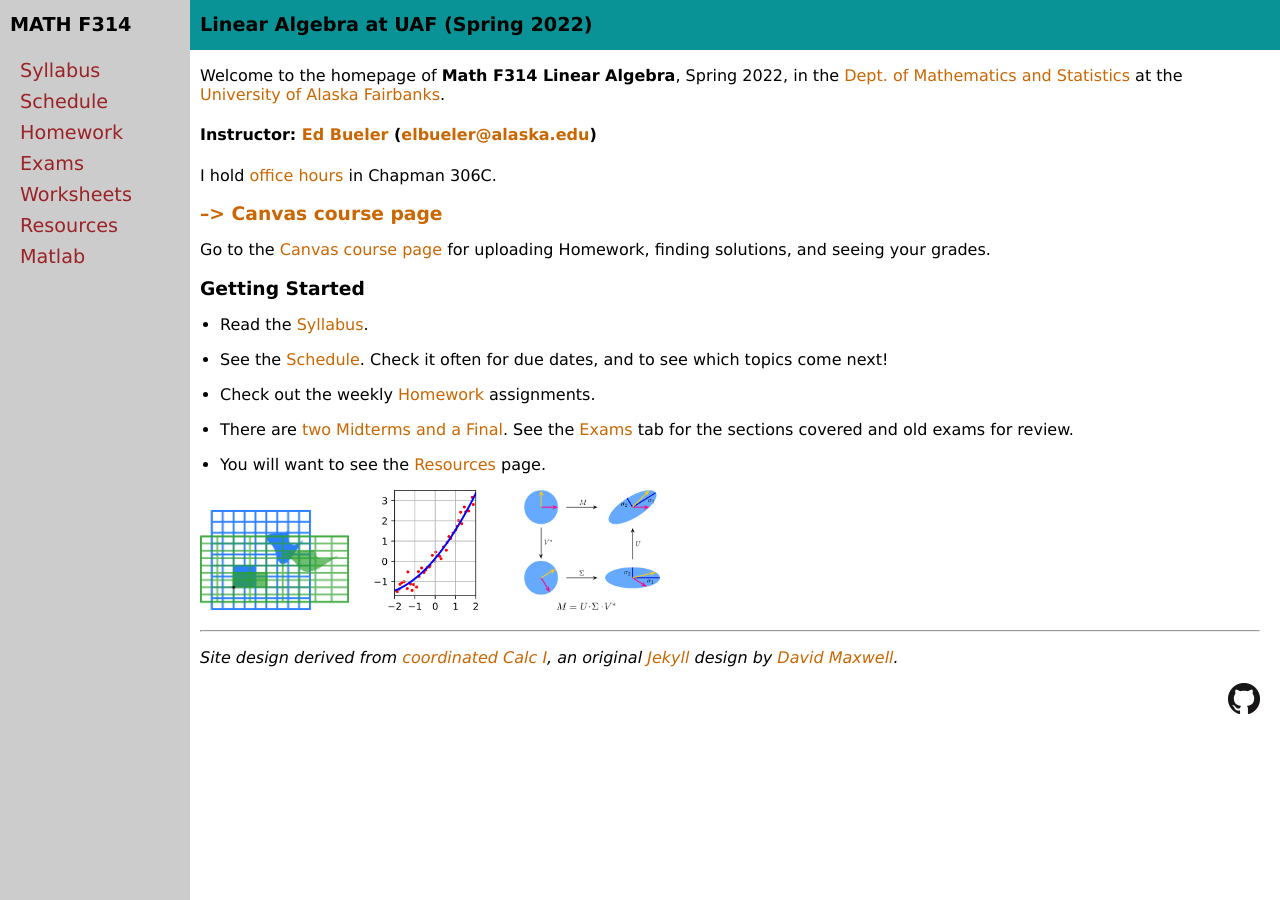
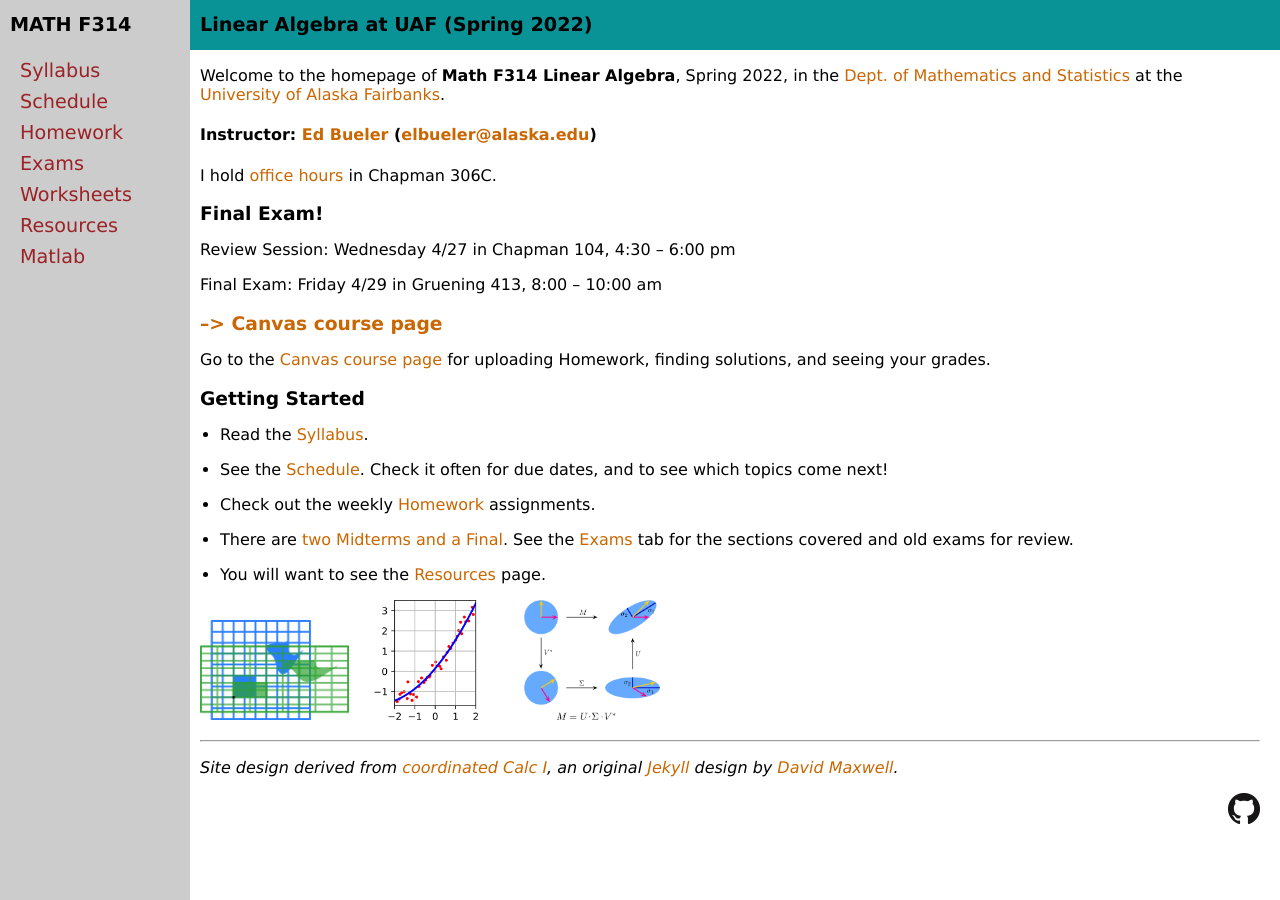
Before and after one commit to bueler/math314, a Jekyll site: the page built from index.md, in a window 1280 px wide. Built offline with Jekyll 4.4.1, drawn with Linux system fonts in a browser that asks for light colours.

Commit message:
rev session for final

```diff
--- a/index.md
+++ b/index.md
@@ -8,6 +8,12 @@ Welcome to the homepage of **Math F314 Linear Algebra**, Spring 2022, in the [De
 #### Instructor:  [Ed Bueler](http://bueler.github.io/) ([elbueler@alaska.edu](mailto:elbueler@alaska.edu))
 
 I hold [office hours](http://bueler.github.io/OffHrs.htm) in Chapman 306C.
+
+### Final Exam!
+
+Review Session: Wednesday 4/27 in Chapman 104, 4:30 -- 6:00 pm
+
+Final Exam: Friday 4/29 in Gruening 413, 8:00 -- 10:00 am
 
 ### [--> Canvas course page](https://canvas.alaska.edu/courses/7017)
 
```
Also changed, not shown: 2 other files.
